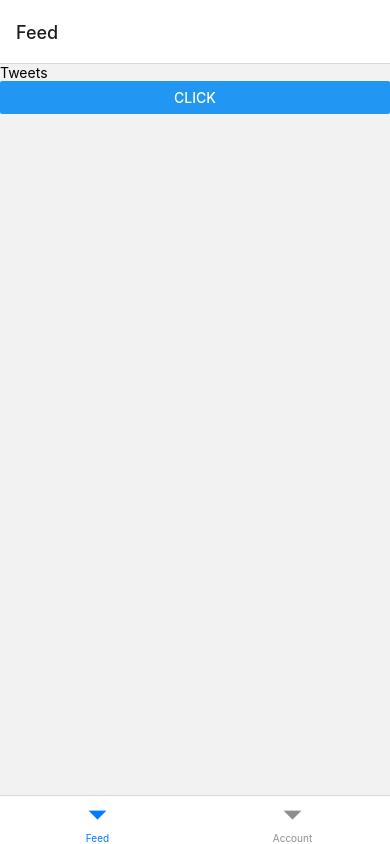
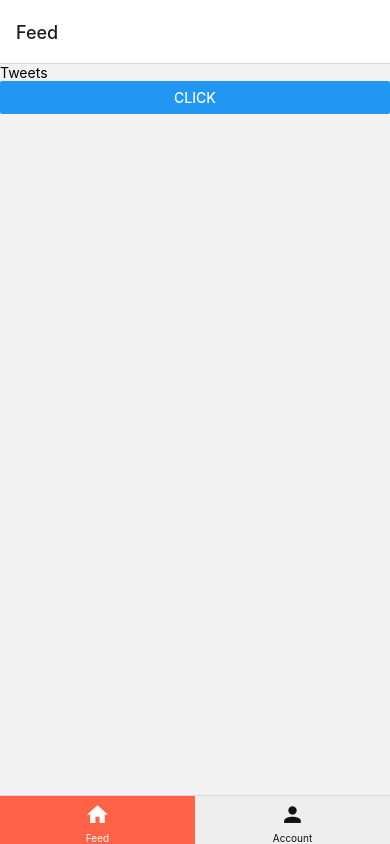
Before and after one commit to Ghauoor/done-with-it-expo, a React Native app: screen / in a window 390 px wide. Built offline with nearby package versions, Linux system fonts and the light colour scheme.

Commit message:
Styling Bottom bar

```diff
--- a/App.js
+++ b/App.js
@@ -4,6 +4,9 @@ import Screen from "./app/components/Screen";
 import { createNativeStackNavigator } from "@react-navigation/native-stack";
 import { createBottomTabNavigator } from "@react-navigation/bottom-tabs";
 import { NavigationContainer } from "@react-navigation/native";
+
+import Icons from "@expo/vector-icons/MaterialCommunityIcons";
+import colors from "./app/config/colors";
 
 // const Link = () => {
 //   const navigation = useNavigation();
@@ -64,14 +67,35 @@ const Account = () => (
 
 // Bottom navigation
 const Tab = createBottomTabNavigator();
-const TabNavigator = () => {
-  return (
-    <Tab.Navigator>
-      <Tab.Screen name="Feed" component={Tweets} />
-      <Tab.Screen name="Account" component={Account} />
-    </Tab.Navigator>
-  );
-};
+const TabNavigator = () => (
+  <Tab.Navigator
+    tabBarOptions={{
+      activeBackgroundColor: "tomato",
+      activeTintColor: "white",
+      inactiveBackgroundColor: "#eee",
+      inactiveTintColor: "#111",
+    }}
+  >
+    <Tab.Screen
+      name="Feed"
+      component={Tweets}
+      options={{
+        tabBarIcon: ({ size, color }) => (
+          <Icons name="home" size={size} color={color} />
+        ),
+      }}
+    />
+    <Tab.Screen
+      name="Account"
+      component={Account}
+      options={{
+        tabBarIcon: ({ size, color }) => (
+          <Icons name="account" size={size} color={color} />
+        ),
+      }}
+    />
+  </Tab.Navigator>
+);
 
 const App = () => {
   return (
```
